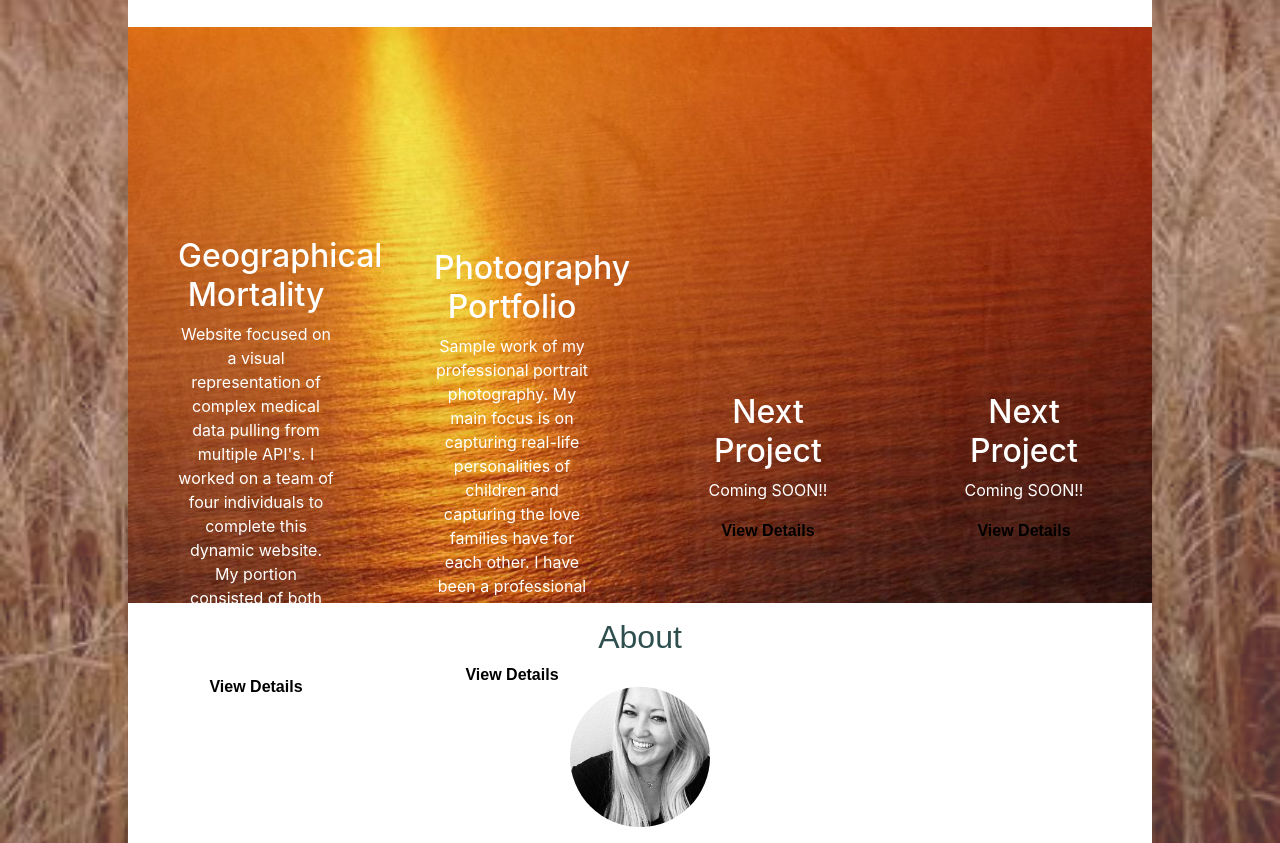
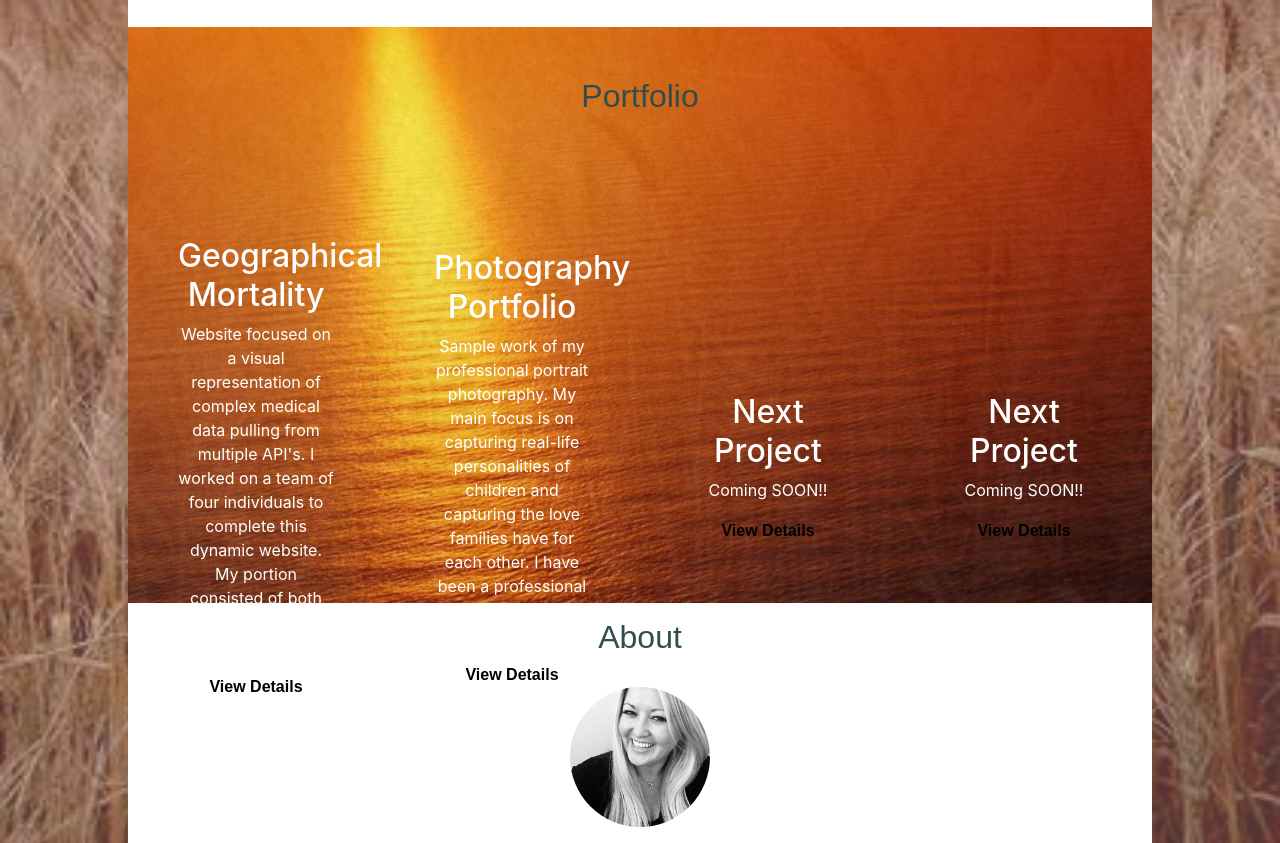
Before and after one commit to tifferun/tiffanyrudd, a plain HTML site: page index.html in a window 1280 px wide. Shown: the part 951-1794 px from the top of the page. Drawn offline with nearby package versions, Linux system fonts and the light colour scheme.

Commit message:
created spot for : "Portfolio" header text

```diff
--- a/index.html
+++ b/index.html
@@ -182,10 +182,20 @@
             </div>
 
             <div>
+                    <!-- <div class="column">
+                            <div id="subject-port">
+                                <p>Portfolio</p>
+                            </div>
+                    </div> -->
 
                 <img src="assets/images/orangeOcean.jpg" alt="Avatar" style="width:100%; opacity:0.85">
 
                 <div class="container-fluid">
+
+                        <div id="subject-port">
+                                <p>Portfolio</p>
+                        </div>
+
                     <div class="row">
                         <div class="col-md-3">
                             <h2>
--- a/layoutTest.css
+++ b/layoutTest.css
@@ -11,6 +11,7 @@ height: 980px;
     right: 10%;
     padding-top: 15px;
     padding-bottom: 50px;
+    /* border: 1px solid: darkslategray;  */
 }
 
 .card-container {
@@ -96,9 +97,29 @@ height: 980px;
     text-align: center;
     width: 100%;
     padding-bottom: 5px;
-    background-color: white;
+    background-color:white;
     color: darkslategray;
+    /* border: 1px solid black;  */
     /* background-color:#880d31; */
+    /* background-color: transparent;  */
+
+}
+
+
+#subject-port {
+    font-size: 2rem;
+    font-family: 'Quicksand', sans-serif;
+    text-align: center;
+    width: 100%;
+    padding-bottom: 5px;
+    color: darkslategray;
+    background-color: transparent;
+    /* background-color: white; */
+    /* background-color: red;  */
+    position: absolute;
+    top: -20%;
+    /* align-content: center;  */
+    left: 0%;
 
 }
 
```
